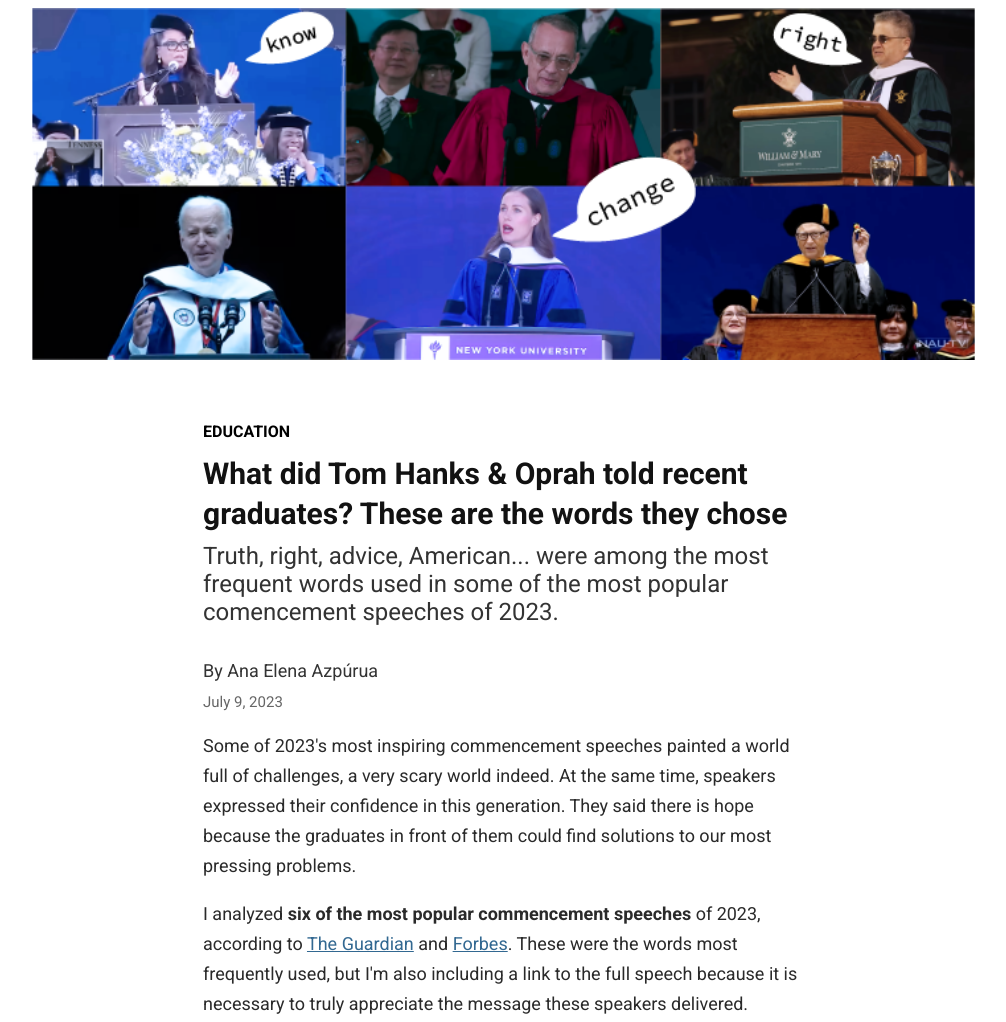
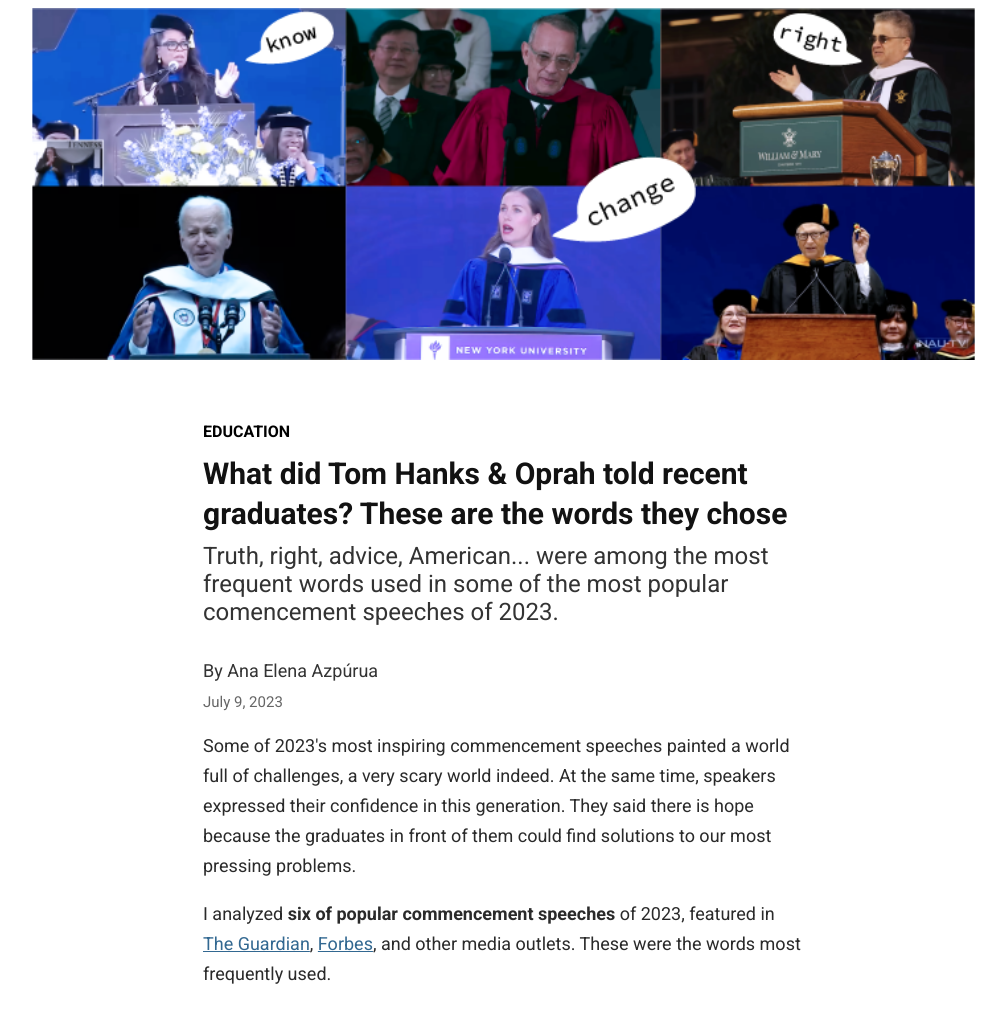
Before and after one commit to anaeazpurua/graduation-speeches, a plain HTML site: page index.html in a window 1280 px wide. Shown: the top 1022 px of the page, without its empty margins (137-1143 px from the left). Drawn offline with Linux system fonts and the light colour scheme.

Commit message:
Update index.html

```diff
--- a/index.html
+++ b/index.html
@@ -31,7 +31,7 @@
 
                 <p class="article__text">Some of 2023's most inspiring commencement speeches painted a world full of challenges, a very scary world indeed. At the same time, speakers expressed their confidence in this generation. They said there is hope because the graduates in front of them could find solutions to our most pressing problems.</p>
 
-                <p class="article__text">I analyzed <strong>six of the most popular commencement speeches</strong> of 2023, according to <a href="https://www.theguardian.com/education/2023/may/31/commencement-speeches-graduation-2023-tom-hanks-oprah-winfrey">The Guardian</a> and <a href="https://www.forbes.com/sites/emmylucas/2023/06/06/the-best-career-advice-from-2023s-top-graduation-speeches/?sh=627d14f04451">Forbes</a>. These were the words most frequently used, but I'm also including a link to the full speech because it is necessary to truly appreciate the message these speakers delivered. </p>
+                <p class="article__text">I analyzed <strong>six of popular commencement speeches</strong> of 2023, featured in <a href="https://www.theguardian.com/education/2023/may/31/commencement-speeches-graduation-2023-tom-hanks-oprah-winfrey">The Guardian</a>, <a href="https://www.forbes.com/sites/emmylucas/2023/06/06/the-best-career-advice-from-2023s-top-graduation-speeches/?sh=627d14f04451">Forbes</a>, and other media outlets. These were the words most frequently used. </p>
 
                 <h2>Oprah Winfrey: on going back home </h2>
 
```
